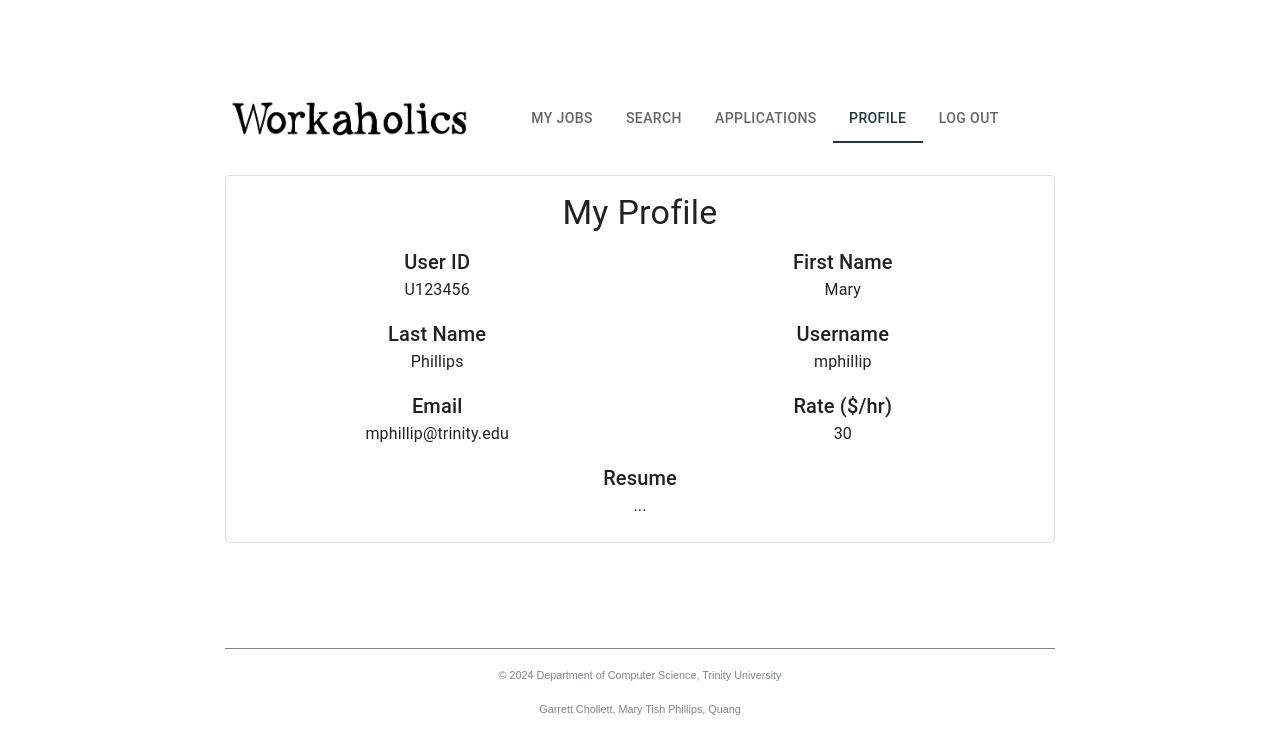
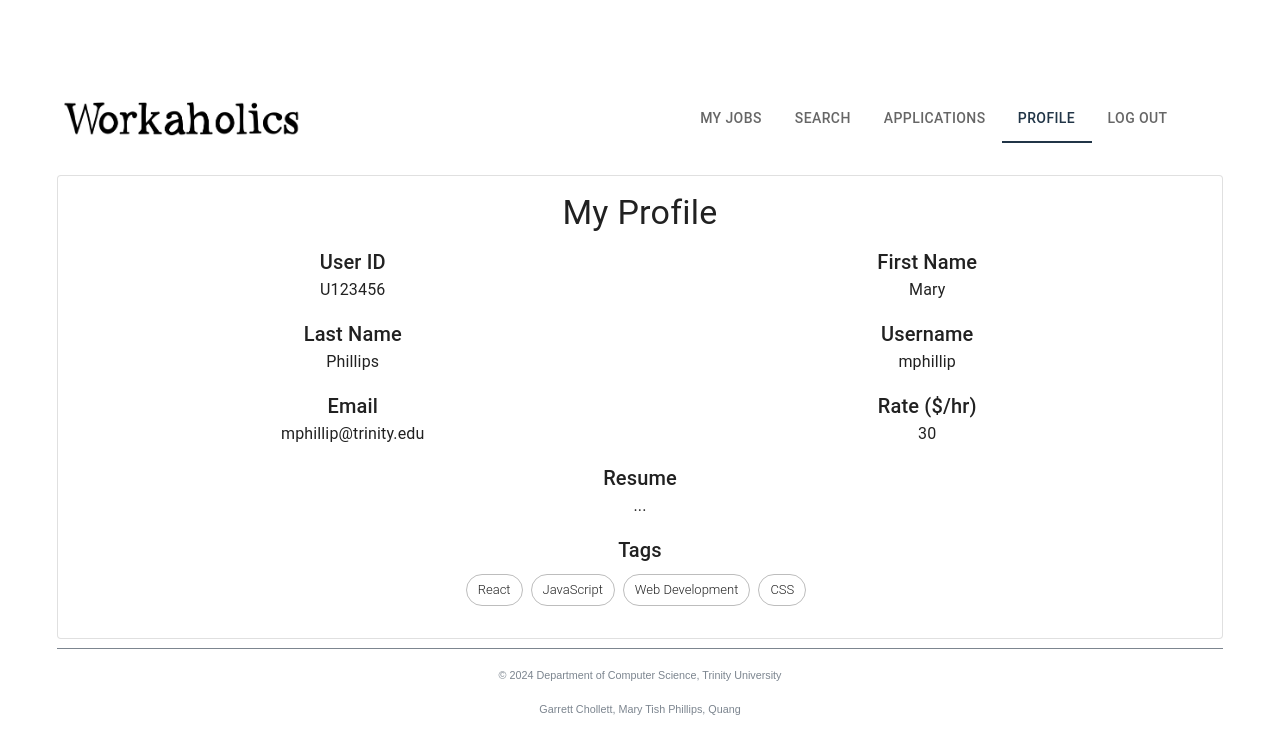
Before and after one commit to Gchollett/Database_Project, a React (Vite) app in the folder db-project/: page /cont/profile in a window 1280 px wide. Shown: the top 754 px of the page. Built offline with nearby package versions, Linux system fonts and the light colour scheme.

Commit message:
contractor tags added.

```diff
--- a/db-project/src/containers/company/CompApplications.jsx
+++ b/db-project/src/containers/company/CompApplications.jsx
@@ -1,5 +1,5 @@
 import React, { useEffect, useState } from 'react';
-import { Stack, Typography, Button, Paper } from '@mui/material';
+import { Stack, Typography, Button, Paper, Chip } from '@mui/material';
 
 const CompApplications = () => {
   const [jobs, setJobs] = useState([]);
@@ -19,6 +19,7 @@ const CompApplications = () => {
           email: 'mphillip@trinity.edu',
           rate: 30,
           resume: 'Experienced software engineer with a passion for developing innovative programs. Skilled in JavaScript, React, and Node.js.',
+          tags: ['JavaScript', 'React', 'Node.js'], // Added tags
         },
       },
       {
@@ -34,6 +35,7 @@ const CompApplications = () => {
           email: 'johndoe@example.com',
           rate: 40,
           resume: 'Product Manager with over 5 years of experience in leading cross-functional teams to deliver high-quality products.',
+          tags: ['Agile', 'Leadership', 'Product Development'], // Added tags
         },
       },
       {
@@ -50,6 +52,7 @@ const CompApplications = () => {
           email: 'asmith@domain.com',
           rate: 35,
           resume: 'Web Developer skilled in HTML, CSS, and JavaScript with a knack for creating responsive web applications.',
+          tags: ['HTML', 'CSS', 'JavaScript'], // Added tags
         },
       },
     ]);
@@ -106,11 +109,29 @@ const CompApplications = () => {
               {job.status === 'Pending' && (
                 <Stack spacing={1} sx={{ marginTop: 2 }}>
                   <Typography variant="h6">Applicant Information:</Typography>
-                  <Typography variant="body2"><strong>Name:</strong> {job.employee.firstName} {job.employee.lastName}</Typography>
-                  <Typography variant="body2"><strong>Username:</strong> {job.employee.username}</Typography>
-                  <Typography variant="body2"><strong>Email:</strong> {job.employee.email}</Typography>
-                  <Typography variant="body2"><strong>Rate:</strong> ${job.employee.rate}/hr</Typography>
-                  <Typography variant="body2"><strong>Resume:</strong> {job.employee.resume}</Typography>
+                  <Typography variant="body2">
+                    <strong>Name:</strong> {job.employee.firstName} {job.employee.lastName}
+                  </Typography>
+                  <Typography variant="body2">
+                    <strong>Username:</strong> {job.employee.username}
+                  </Typography>
+                  <Typography variant="body2">
+                    <strong>Email:</strong> {job.employee.email}
+                  </Typography>
+                  <Typography variant="body2">
+                    <strong>Rate:</strong> ${job.employee.rate}/hr
+                  </Typography>
+                  <Typography variant="body2">
+                    <strong>Resume:</strong> {job.employee.resume}
+                  </Typography>
+
+                  {/* Display tags */}
+                  <Typography variant="body2"><strong>Applicant Tags:</strong></Typography>
+                  <Stack direction="row" spacing={1} mt={1}>
+                    {job.employee.tags.map((tag, index) => (
+                      <Chip key={index} label={tag} variant="outlined"/>
+                    ))}
+                  </Stack>
                 </Stack>
               )}
             </Stack>
--- a/db-project/src/containers/contractor/ContProfile.jsx
+++ b/db-project/src/containers/contractor/ContProfile.jsx
@@ -1,5 +1,5 @@
 import React, { useEffect, useState } from 'react';
-import { Typography, Grid, Card, CardContent, Box } from '@mui/material';
+import { Typography, Grid, Card, CardContent, Box, Chip } from '@mui/material';
 
 const ContProfile = () => {
   const [profile, setProfile] = useState({
@@ -7,9 +7,10 @@ const ContProfile = () => {
     firstName: '',
     lastName: '',
     username: '',
-    email:'',
+    email: '',
     rate: 0,
     resume: '',
+    tags: [], // Added tags property
   });
 
   useEffect(() => {
@@ -19,9 +20,10 @@ const ContProfile = () => {
       firstName: 'Mary',
       lastName: 'Phillips',
       username: 'mphillip',
-      email:'mphillip@trinity.edu',
+      email: 'mphillip@trinity.edu',
       rate: 30,
-      resume: '...'
+      resume: '...',
+      tags: ['React', 'JavaScript', 'Web Development', 'CSS'], // Sample tags
     });
   }, []); // Empty dependency array to run only once
 
@@ -68,6 +70,15 @@ const ContProfile = () => {
                 <Typography variant="h6">Resume</Typography>
                 <Typography variant="body1">{profile.resume}</Typography>
               </Grid>
+
+              <Grid item xs={12}>
+                <Typography variant="h6">Tags</Typography>
+                <Box mt={1}>
+                  {profile.tags.map((tag, index) => (
+                    <Chip key={index} label={tag} variant="outlined" sx={{ marginRight: 1, marginBottom: 1 }} />
+                  ))}
+                </Box>
+              </Grid>
             </Grid>
           </CardContent>
         </Card>
```
Lines whose indentation alone changed are shown as unchanged.
